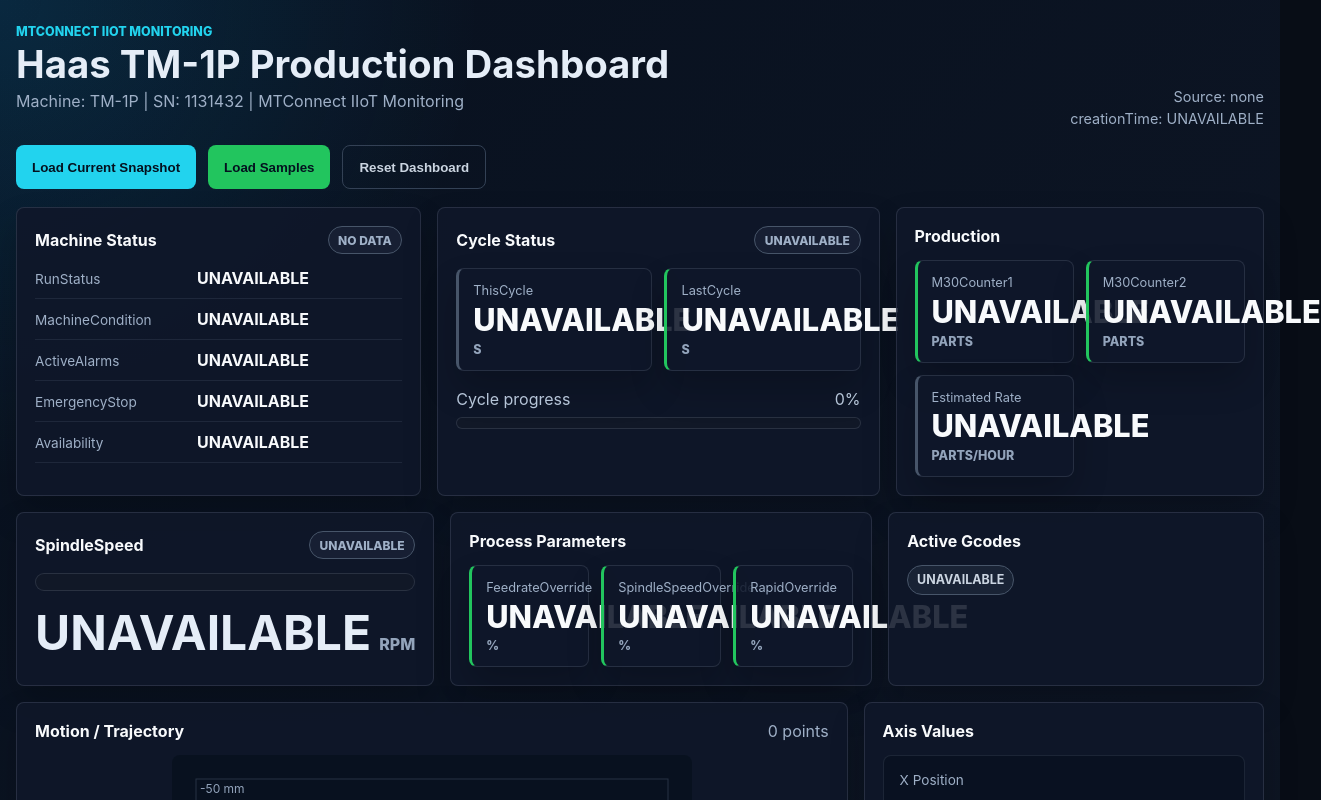
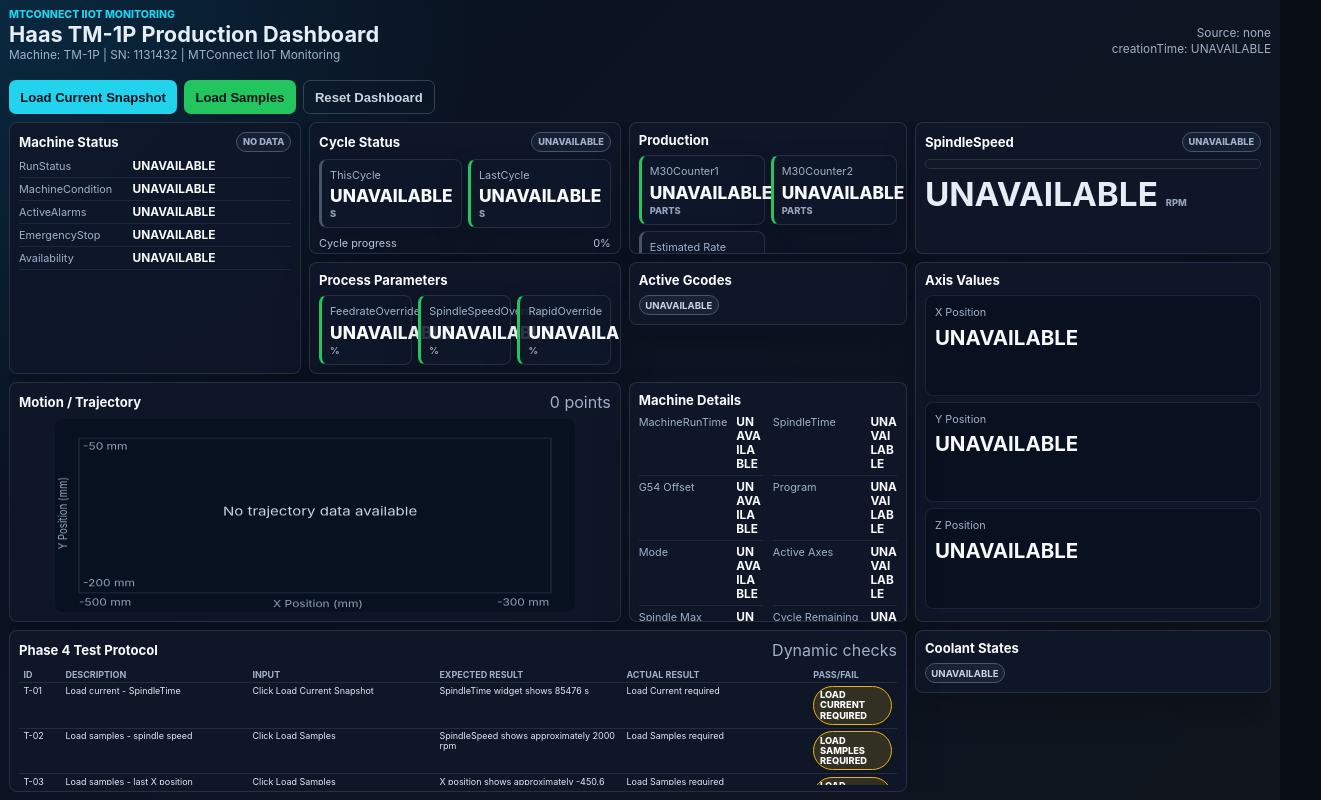
Before and after one commit to mmerazItam/iiot-cnc-dashboard, a React (Vite) app: page / in a window 1280 px wide. Shown: the top 800 px of the page, 1321 px wide, since content can reach past the window. Built offline with nearby package versions, Linux system fonts and the light colour scheme.

Commit message:
Compact dashboard into single-screen layout

```diff
--- a/src/App.css
+++ b/src/App.css
@@ -122,6 +122,11 @@
   display: grid;
   gap: 16px;
   margin-bottom: 16px;
+}
+
+.single-view-grid {
+  display: grid;
+  gap: 16px;
 }
 
 .top-grid {
@@ -417,6 +422,285 @@
   --badge-color: #eab308;
 }
 
+@media (min-width: 1180px) {
+  html,
+  body,
+  #root {
+    height: 100%;
+    overflow: hidden;
+  }
+
+  button {
+    border-radius: 7px;
+    font-size: 0.82rem;
+    min-height: 34px;
+    padding: 0.45rem 0.7rem;
+  }
+
+  .app-shell {
+    display: grid;
+    grid-template-rows: auto auto minmax(0, 1fr);
+    height: 100vh;
+    padding: 8px 0;
+    width: min(1780px, calc(100% - 18px));
+  }
+
+  .header {
+    align-items: center;
+    margin-bottom: 6px;
+  }
+
+  .eyebrow {
+    font-size: 0.66rem;
+    margin-bottom: 0.1rem;
+  }
+
+  h1 {
+    font-size: clamp(1.28rem, 1.7vw, 1.9rem);
+    margin-bottom: 0.18rem;
+  }
+
+  h2 {
+    font-size: 0.82rem;
+  }
+
+  .subtitle,
+  .header-meta {
+    font-size: 0.74rem;
+  }
+
+  .header-meta {
+    gap: 0.12rem;
+  }
+
+  .controls {
+    gap: 0.45rem;
+    margin-bottom: 8px;
+  }
+
+  .single-view-grid {
+    display: grid;
+    gap: 8px;
+    grid-template-columns: 1.05fr 1.12fr 1fr 1.28fr;
+    grid-template-rows: 132px 112px minmax(0, 1fr) 162px;
+    grid-template-areas:
+      "status cycle production gauge"
+      "status process gcodes axis"
+      "trajectory trajectory detail axis"
+      "test test test coolant";
+    min-height: 0;
+    overflow: hidden;
+  }
+
+  .status-card {
+    grid-area: status;
+  }
+
+  .cycle-card {
+    grid-area: cycle;
+  }
+
+  .production-card {
+    grid-area: production;
+  }
+
+  .gauge-card {
+    grid-area: gauge;
+  }
+
+  .process-card {
+    grid-area: process;
+  }
+
+  .gcodes-panel {
+    grid-area: gcodes;
+    min-height: 0;
+  }
+
+  .trajectory-card {
+    display: grid;
+    grid-area: trajectory;
+    grid-template-rows: auto minmax(0, 1fr);
+    min-height: 0;
+  }
+
+  .axis-panel {
+    grid-area: axis;
+  }
+
+  .detail-card {
+    grid-area: detail;
+  }
+
+  .coolant-panel {
+    grid-area: coolant;
+    min-height: 0;
+  }
+
+  .test-panel {
+    grid-area: test;
+  }
+
+  .card {
+    min-height: 0;
+    overflow: hidden;
+    padding: 9px;
+  }
+
+  .card-heading {
+    gap: 0.45rem;
+    margin-bottom: 7px;
+  }
+
+  .state-badge,
+  .cycle-label,
+  .test-result {
+    font-size: 0.58rem;
+    padding: 0.2rem 0.36rem;
+  }
+
+  .status-list {
+    gap: 4px;
+  }
+
+  .status-row {
+    gap: 0.35rem;
+    grid-template-columns: 108px minmax(0, 1fr);
+    padding-bottom: 4px;
+  }
+
+  .status-row dt,
+  .axis-card span,
+  .metric-label {
+    font-size: 0.68rem;
+  }
+
+  .status-row dd {
+    font-size: 0.74rem;
+  }
+
+  .metric-row {
+    gap: 6px;
+    grid-template-columns: repeat(auto-fit, minmax(96px, 1fr));
+  }
+
+  .metric-row.compact {
+    grid-template-columns: repeat(3, minmax(0, 1fr));
+  }
+
+  .metric-card {
+    padding: 8px;
+  }
+
+  .metric-value {
+    font-size: clamp(1rem, 1.35vw, 1.38rem);
+    gap: 0.25rem;
+  }
+
+  .metric-value span,
+  .gauge-readout span {
+    font-size: 0.58rem;
+  }
+
+  .progress-block {
+    margin-top: 8px;
+  }
+
+  .progress-meta {
+    font-size: 0.68rem;
+    margin-bottom: 4px;
+  }
+
+  .progress-track {
+    height: 8px;
+  }
+
+  .gauge-shell {
+    gap: 9px;
+  }
+
+  .gauge-track {
+    height: 10px;
+  }
+
+  .gauge-readout strong {
+    font-size: clamp(1.75rem, 2.6vw, 2.5rem);
+  }
+
+  .tag-list {
+    gap: 4px;
+  }
+
+  .tag-list span {
+    font-size: 0.6rem;
+    padding: 0.22rem 0.34rem;
+  }
+
+  .trajectory-card canvas {
+    align-self: stretch;
+    height: 100% !important;
+    max-height: 100%;
+    object-fit: fill;
+  }
+
+  .axis-grid {
+    gap: 6px;
+    grid-template-rows: repeat(3, minmax(0, 1fr));
+    height: calc(100% - 26px);
+  }
+
+  .axis-card {
+    padding: 9px;
+  }
+
+  .axis-card strong {
+    font-size: clamp(1.05rem, 1.6vw, 1.45rem);
+  }
+
+  .axis-card p {
+    font-size: 0.64rem;
+    line-height: 1.2;
+    margin-top: 0.25rem;
+  }
+
+  .detail-card .status-list {
+    column-gap: 10px;
+    display: grid;
+    grid-template-columns: 1fr 1fr;
+  }
+
+  .detail-card .status-row {
+    grid-template-columns: 92px minmax(0, 1fr);
+  }
+
+  .table-wrap {
+    height: calc(100% - 24px);
+    overflow: hidden;
+  }
+
+  table {
+    min-width: 0;
+    table-layout: fixed;
+  }
+
+  th,
+  td {
+    font-size: 0.56rem;
+    line-height: 1.08;
+    padding: 0.18rem 0.28rem;
+  }
+
+  th:nth-child(1),
+  td:nth-child(1) {
+    width: 42px;
+  }
+
+  th:nth-child(6),
+  td:nth-child(6) {
+    width: 88px;
+  }
+}
+
 @media (max-width: 1100px) {
   .top-grid,
   .middle-grid,
@@ -427,7 +711,8 @@
 
   .status-card,
   .trajectory-card,
-  .test-panel {
+  .test-panel,
+  .single-view-grid {
     grid-column: 1 / -1;
   }
 }
@@ -451,7 +736,8 @@
   .top-grid,
   .middle-grid,
   .bottom-grid,
-  .detail-grid {
+  .detail-grid,
+  .single-view-grid {
     grid-template-columns: 1fr;
   }
 
--- a/src/App.jsx
+++ b/src/App.jsx
@@ -264,7 +264,7 @@
 
       {error ? <div className="error-banner">XML parse error: {error}</div> : null}
 
-      <section className="dashboard-grid top-grid">
+      <section className="single-view-grid">
         <StatusCard
           title="Machine Status"
           state={machineState}
@@ -277,7 +277,7 @@
           ]}
         />
 
-        <section className="card">
+        <section className="card cycle-card">
           <div className="card-heading">
             <h2>Cycle Status</h2>
             <span className={`cycle-label ${cycleStatus.status}`}>{cycleStatus.label}</span>
@@ -310,7 +310,7 @@
           </div>
         </section>
 
-        <section className="card">
+        <section className="card production-card">
           <div className="card-heading">
             <h2>Production</h2>
           </div>
@@ -335,9 +335,7 @@
             />
           </div>
         </section>
-      </section>
 
-      <section className="dashboard-grid middle-grid">
         <GaugeCard
           label="SpindleSpeed"
           value={displayData?.spindleSpeed}
@@ -368,10 +366,10 @@
             />
           </div>
         </section>
-        <TagList title="Active Gcodes" tags={gcodeTags} />
-      </section>
+        <div className="gcodes-panel">
+          <TagList title="Active Gcodes" tags={gcodeTags} />
+        </div>
 
-      <section className="dashboard-grid bottom-grid">
         <TrajectoryCanvas trajectory={trajectory} />
         <AxisPanel
           x={displayData?.xPosition}
@@ -379,9 +377,7 @@
           z={displayData?.zPosition}
           zNote={zNote}
         />
-      </section>
 
-      <section className="dashboard-grid detail-grid">
         <section className="card detail-card">
           <div className="card-heading">
             <h2>Machine Details</h2>
@@ -429,10 +425,11 @@
             </div>
           </dl>
         </section>
-        <TagList title="Coolant States" tags={coolantTags} />
+        <div className="coolant-panel">
+          <TagList title="Coolant States" tags={coolantTags} />
+        </div>
+        <TestPanel tests={tests} />
       </section>
-
-      <TestPanel tests={tests} />
     </main>
   );
 }
--- a/src/components/TrajectoryCanvas.jsx
+++ b/src/components/TrajectoryCanvas.jsx
@@ -3,7 +3,7 @@
 const X_RANGE = [-500, -300];
 const Y_RANGE = [-200, -50];
 
-export default function TrajectoryCanvas({ trajectory, width = 520, height = 340 }) {
+export default function TrajectoryCanvas({ trajectory, width = 520, height = 240 }) {
   const canvasRef = useRef(null);
 
   useEffect(() => {
```
